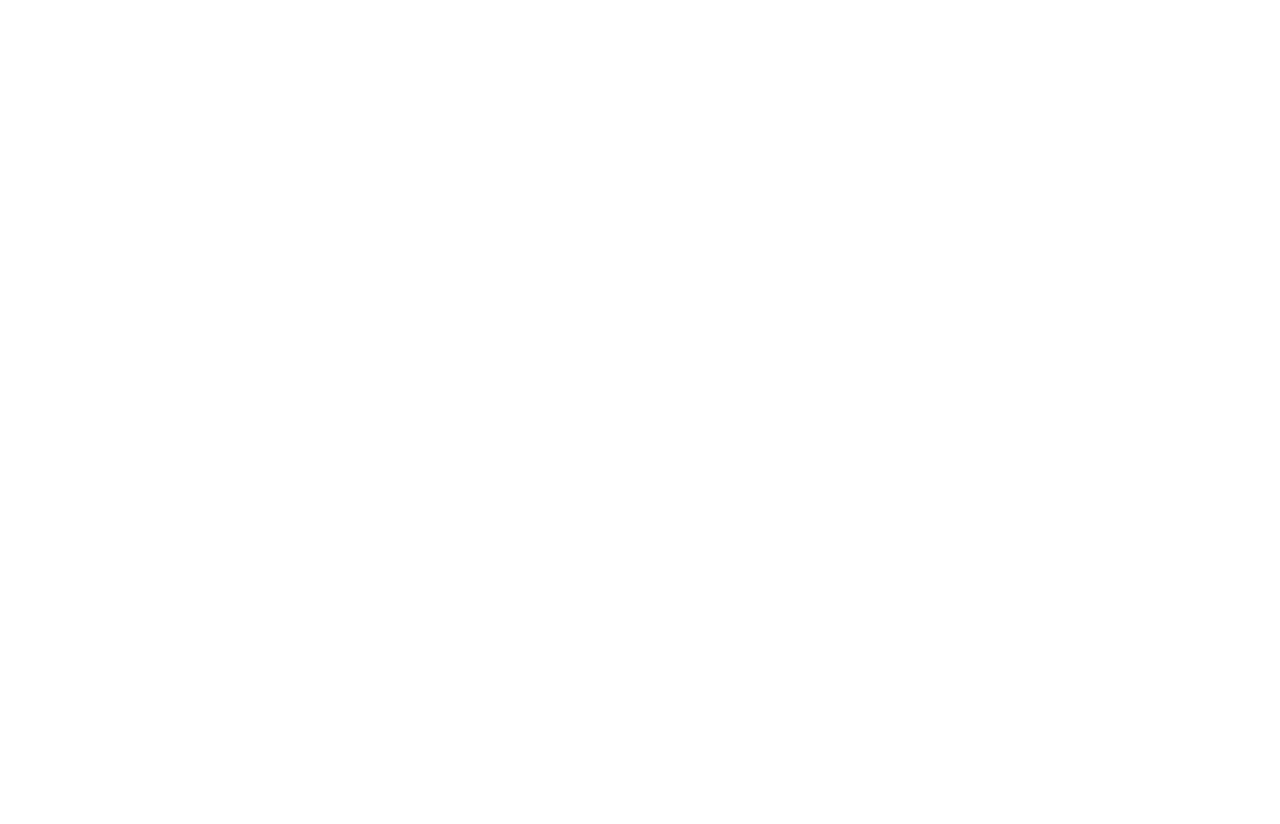
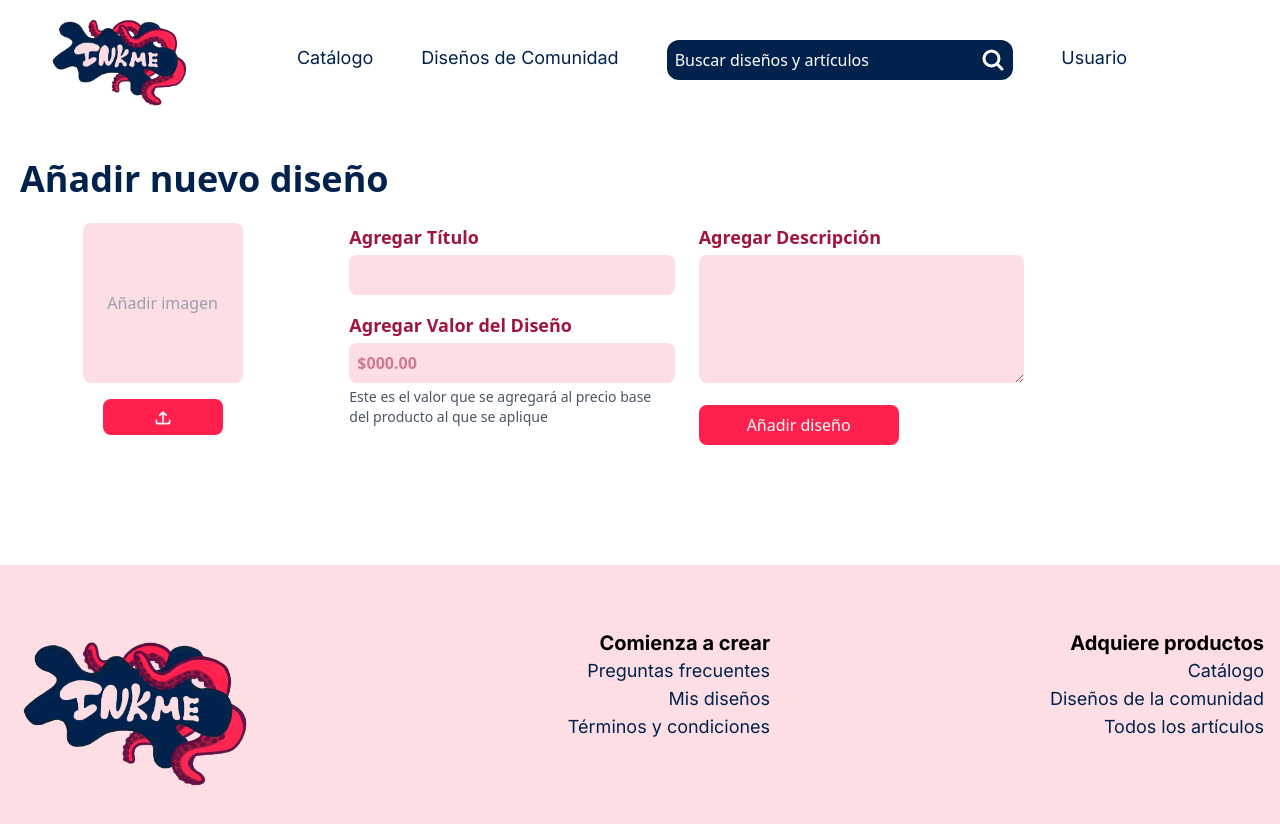
Before and after one commit to Valeria-png/InkMe, a Vue app: page /subir-diseno in a window 1280 px wide. Before the commit this address had no page. Shown: the top 824 px of the page. Before the commit the page ends 800 px from the top, so only its background shows below. Built offline with nearby package versions, Linux system fonts and the light colour scheme; a web font is replaced by a local one.

Commit message:
creacion de la vista para subir diseño

```diff
--- a/src/router/index.js
+++ b/src/router/index.js
@@ -6,6 +6,7 @@
 import Home from '@/views/Home.vue'
 import Catalog from '@/views/Catalog.vue'
 import CommunityDesigns from '@/views/CommunityDesigns.vue'
+import SubirDiseño from '@/views/SubirDiseño.vue'
 
 const router = createRouter({
   history: createWebHistory(import.meta.env.BASE_URL),
@@ -44,7 +45,12 @@
       path: '/disenos-comunidad',
       name: 'diseños-comunidad',
       component: CommunityDesigns,
-    }
+    },
+    {
+      path: '/subir-diseno',
+      name: 'subir-diseno',
+      component: SubirDiseño,
+    },
 
   ],
 })
--- /dev/null
+++ b/src/views/SubirDiseño.vue
@@ -0,0 +1,90 @@
+<template>
+    <Navbar></Navbar>
+    <div class="max-w-5xl mt-10 mb-30">
+      <h1 class="text-4xl text-navy font-bold mb-6 ml-5">Añadir nuevo diseño</h1>
+
+      <p v-if="error" class="text-red-500 mb-4 ml-5">{{ error }}</p>
+
+      <div class="grid grid-cols-3 gap-6">
+        <div class="flex flex-col items-center">
+          <label class="w-40 h-40 bg-light-pink rounded-lg flex items-center justify-center cursor-pointer">
+            <input type="file" class="hidden" @change="subirImagen">
+            <img v-if="imagenURL" :src="imagenURL" class="w-full h-full object-cover rounded-lg" />
+            <span v-else class="text-gray-400">Añadir imagen</span>
+          </label>
+          <button class="flex items-center justify-center mt-4 bg-neon-pink text-white px-4 py-2 rounded-lg cursor-pointer w-30 hover:scale-105 transition hover:bg-dark-pink">
+            <svg xmlns="http://www.w3.org/2000/svg" fill="none" viewBox="0 0 24 24" stroke-width="2" stroke="currentColor" class="w-5 h-5">
+            <path stroke-linecap="round" stroke-linejoin="round" d="M4 16v2a2 2 0 002 2h12a2 2 0 002-2v-2M16 10l-4-4m0 0l-4 4m4-4v12"></path>
+            </svg>
+          </button>
+        </div>
+
+        <div class="col-span-1">
+          <label class="block text-lg font-semibold text-dark-pink">Agregar Título</label>
+          <input v-model="titulo" type="text" class="w-full p-2 mt-1 rounded-lg bg-light-pink outline-neon-pink">
+
+          <label class="block mt-4 text-lg font-semibold text-dark-pink">Agregar Valor del Diseño</label>
+          <input v-model="valor" type="number" class="w-full p-2 mt-1 rounded-lg bg-light-pink text-dark-pink font-bold outline-neon-pink" placeholder="$000.00">
+
+          <p class="text-sm text-gray-600 mt-1">
+            Este es el valor que se agregará al precio base del producto al que se aplique
+          </p>
+        </div>
+
+        <div class="col-span-1 ">
+          <label class="block text-lg font-semibold text-dark-pink">Agregar Descripción</label>
+          <textarea v-model="descripcion" class="w-full h-32 p-2 mt-1 rounded-lg bg-light-pink outline-neon-pink"></textarea>
+
+          <button @click="enviarFormulario" class="bg-neon-pink text-white px-6 py-2 rounded-lg w-50 mt-4 cursor-pointer hover:scale-105 transition hover:bg-dark-pink">Añadir diseño</button>
+        </div>
+      </div>
+    </div>
+    <Footer />
+  </template>
+
+<script setup>
+import Navbar from "@/components/Navbar.vue";
+import Footer from "@/components/Footer.vue";
+import { ref } from "vue";
+
+
+const titulo = ref("");
+const valor = ref("");
+const descripcion = ref("");
+const imagen = ref(null);
+const imagenURL = ref("");
+const error = ref("");
+
+
+const subirImagen = (event) => {
+  const file = event.target.files[0];
+  if (file) {
+    imagen.value = file;
+    imagenURL.value = URL.createObjectURL(file);
+  }
+};
+
+
+const enviarFormulario = () => {
+  error.value = "";
+
+  if (!titulo.value.trim() || !descripcion.value.trim()) {
+    error.value = "Todos los campos son obligatorios.";
+    return;
+  }
+
+  if (isNaN(valor.value) || valor.value < 0) {
+    error.value = "El valor debe ser un número válido.";
+    return;
+  }
+
+  console.log("Enviando formulario con:", {
+    titulo: titulo.value,
+    valor: valor.value,
+    descripcion: descripcion.value,
+    imagen: imagen.value,
+  });
+
+
+};
+</script>
```
